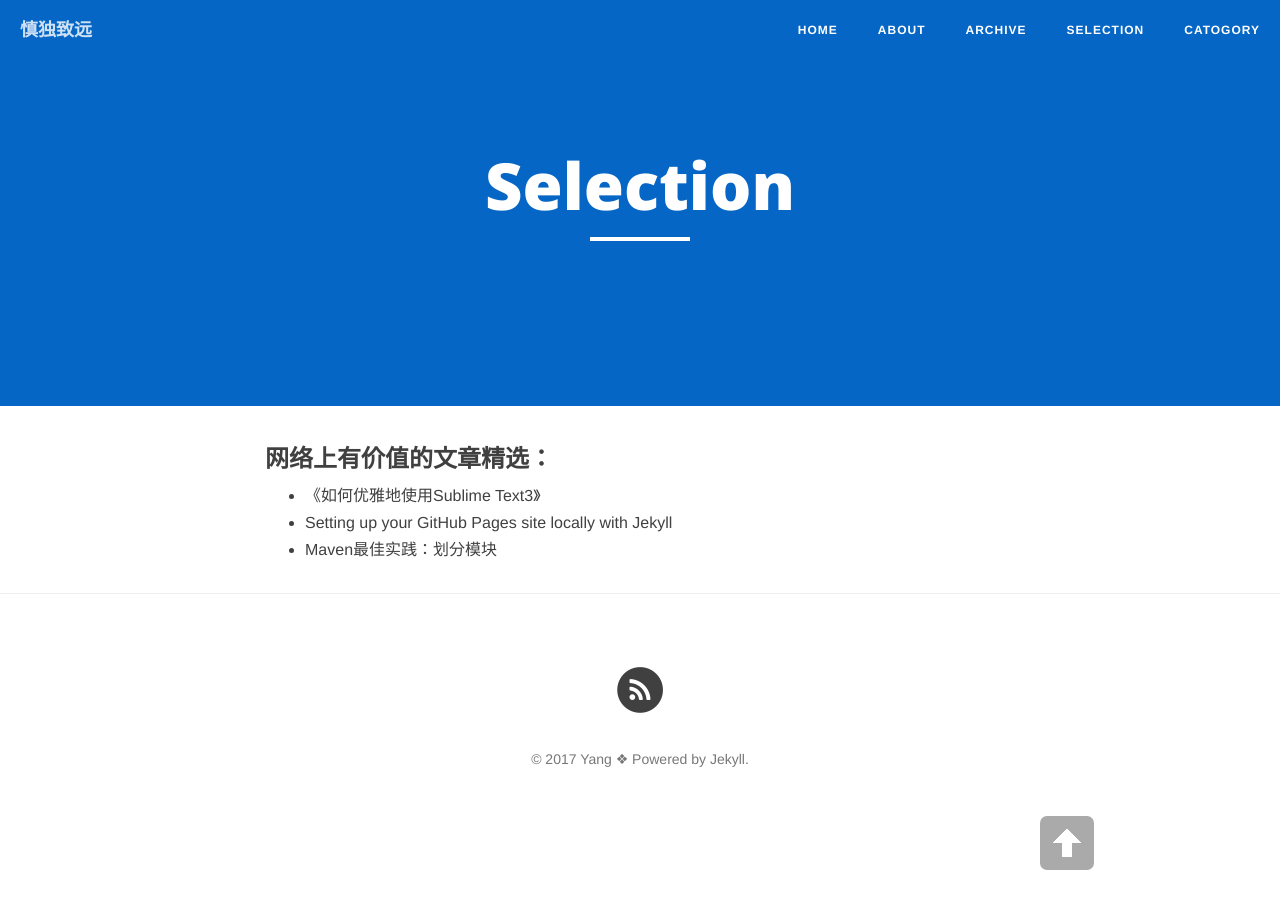
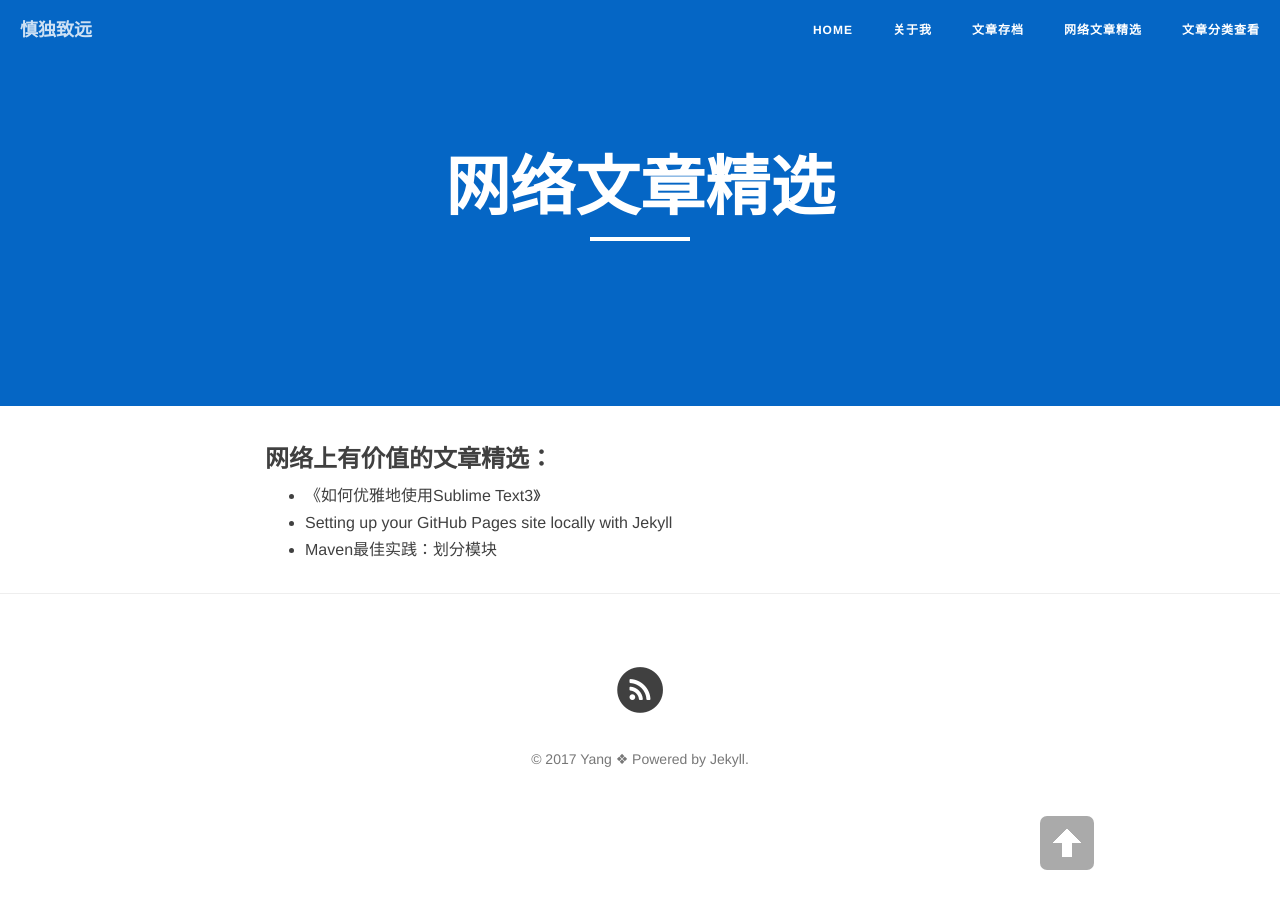
Before and after one commit to yangyangxian/yangyangxian.github.io, a Jekyll site: the page built from tabs/milestone.md, in a window 1280 px wide. Built offline with Jekyll 4.4.1, drawn with Linux system fonts in a browser that asks for light colours; nearby versions of some CDN libraries.

Commit message:
Minor updates on tabs

```diff
--- a/about.md
+++ b/tabs/about.md
@@ -1,6 +1,6 @@
 ---
 layout: page
-title: "ABOUT"
+title: "关于我"
 description: "Here lies one whose name is written in 胡辣汤"
 header-img: "img/green.jpg"
 ---
--- a/archive.md
+++ b/tabs/archive.md
@@ -1,6 +1,6 @@
 ---
 layout: page
-title: "Archive"
+title: "文章存档"
 description: ""
 header-img: "img/orange.jpg"
 ---
--- a/milestone.md
+++ b/tabs/milestone.md
@@ -1,6 +1,6 @@
 ---
 layout: page
-title: "Selection"
+title: "网络文章精选"
 description: " "
 header-img: "img/zhihu.jpg"
 ---
--- a/tags.md
+++ b/tabs/tags.md
@@ -1,6 +1,6 @@
 ---
 layout: page
-title: "Catogory"
+title: "文章分类查看"
 description: "分类"
 header-img: "img/semantic.jpg"
 ---
```
